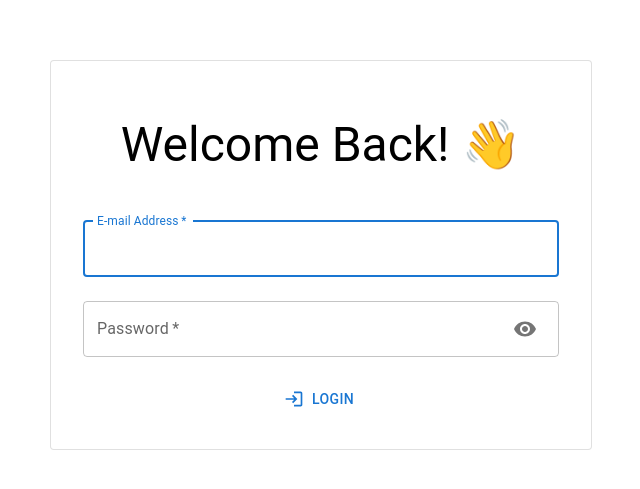
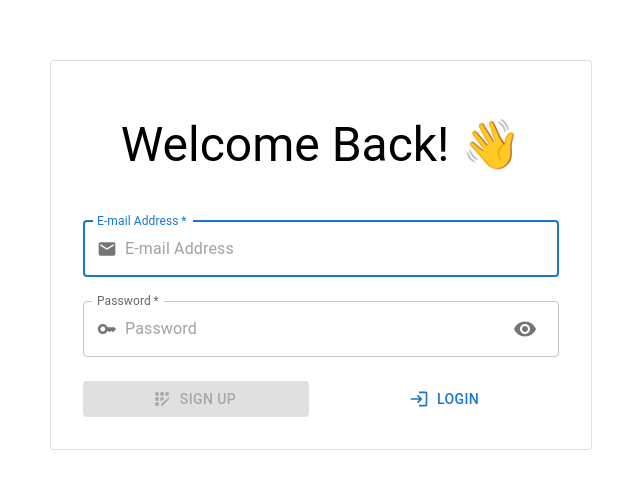
Before and after one commit to Egesiapres/dataVisualization-app, a React (Vite) app: page / in a window 1280 px wide. Shown: the part 145-634 px from the top of the page, without its empty margins (319-959 px from the left). Built offline with nearby package versions, Linux system fonts and the light colour scheme.

Commit message:
improve login

```diff
--- a/src/auth/Login.jsx
+++ b/src/auth/Login.jsx
@@ -11,9 +11,12 @@
   Typography,
 } from "@mui/material";
 import { useState } from "react";
-import LoginIcon from "@mui/icons-material/Login";
+import EmailIcon from "@mui/icons-material/Email";
+import KeyIcon from '@mui/icons-material/Key';
 import Visibility from "@mui/icons-material/Visibility";
 import VisibilityOff from "@mui/icons-material/VisibilityOff";
+import AppRegistrationIcon from "@mui/icons-material/AppRegistration";
+import LoginIcon from "@mui/icons-material/Login";
 
 export const Login = () => {
   const [email, setEmail] = useState("");
@@ -47,7 +50,7 @@
             variant="h3"
             color="black"
           >
-            Welcome <span>Back!</span> 👋
+            Welcome Back! 👋
           </Typography>
         </Grid>
 
@@ -63,6 +66,13 @@
             placeholder="E-mail Address"
             value={email}
             onChange={e => setEmail(e.target.value)}
+            InputProps={{
+              startAdornment: (
+                <InputAdornment position="start">
+                  <EmailIcon fontSize="small" />
+                </InputAdornment>
+              ),
+            }}
           />
         </Grid>
 
@@ -78,6 +88,11 @@
             <InputLabel>Password</InputLabel>
             <OutlinedInput
               type={showPassword ? "text" : "password"}
+              startAdornment={
+                <InputAdornment position="start">
+                  <KeyIcon fontSize="small" />
+                </InputAdornment>
+              }
               endAdornment={
                 <InputAdornment position="end">
                   <IconButton
@@ -89,6 +104,7 @@
                 </InputAdornment>
               }
               label="Password"
+              placeholder="Password"
               value={password}
               onChange={e => setPassword(e.target.value)}
             />
@@ -97,12 +113,26 @@
 
         <Grid
           item
-          xs={12}
+          xs={6}
         >
           <Button
             fullWidth
+            variant="contained"
+            disabled
+            startIcon={<AppRegistrationIcon />}
+          >
+            Sign Up
+          </Button>
+        </Grid>
+
+        <Grid
+          item
+          xs={6}
+        >
+          <Button
+            fullWidth
+            // variant="outlined"
             startIcon={<LoginIcon />}
-
             // TODO: ...
             onClick={() => {}}
           >
```
